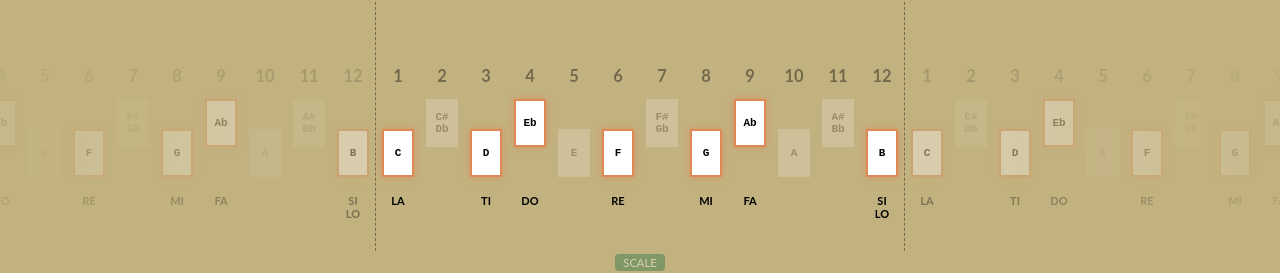
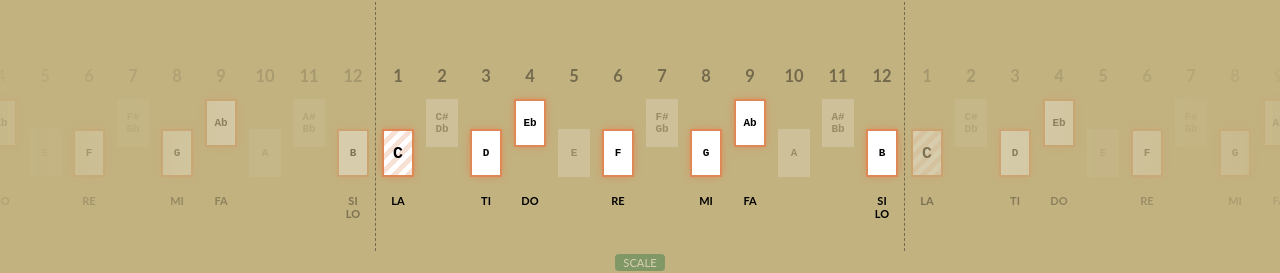
Before and after one commit to steerio/chroma, a Preact app: page / in a window 1280 px wide. Both pictures are taken after a click on the button "Harm. minor". Shown: the part 176-449 px from the top of the page. Built offline with nearby package versions, Linux system fonts and the light colour scheme.

Commit message:
Recognizing chords/intervals anywhere

```diff
--- a/src/App.jsx
+++ b/src/App.jsx
@@ -1,19 +1,48 @@
 import { h } from 'preact';
+import { useMemo } from 'preact/hooks';
+
 import { Scale } from './Scale';
-import { ScaleInfo } from './ScaleInfo';
+import { Info } from './Info';
 import { Presets, Tools } from './Tools';
 
 import { useAppReducer } from './reducer';
-import { scales } from './data';
-import { arrEqual } from './lib';
+import { patterns } from './data';
+import { arrEqual, findPattern } from './lib';
 
 import "./App.scss";
 
+const noPattern = [ null, null ];
+
 export const App = () => {
-  const [state, dispatch] = useAppReducer();
-  const scale = scales.find(({ notes }) => arrEqual(notes, state.sel));
+  const [ state, dispatch ] = useAppReducer();
 
-  const rendered = <Scale state={state} scale={scale} dispatch={dispatch} />;
+  const [ pattern, root ] = useMemo(
+    () => {
+      const { sel } = state;
+      if (!sel) return noPattern;
+      for (const i of patterns) {
+        const { movable, notes } = i;
+        if (movable) {
+          const idx = findPattern(notes, sel);
+          if (idx >= 0) return [ i, idx ];
+        } else if (arrEqual(notes, sel)) {
+          return [ i, 0 ];
+        }
+      }
+      return noPattern;
+    },
+    [ state.sel ]
+  );
+
+  console.log(pattern, root);
+
+  const rendered = (
+    <Scale
+      state={state}
+      pattern={pattern} patternRoot={root}
+      dispatch={dispatch}
+    />
+  );
 
   return (
     <div>
@@ -24,7 +53,7 @@ export const App = () => {
         { rendered }
         { rendered }
       </div>
-      { scale && <ScaleInfo scale={scale} /> }
+      { pattern && <Info pattern={pattern} /> }
     </div>
   );
 };
--- /dev/null
+++ b/src/Info.jsx
@@ -0,0 +1,15 @@
+import { h } from 'preact';
+import classes from 'classnames';
+
+import './Info.scss';
+
+export const Info = ({ pattern }) => {
+  const kind = pattern.kind || 'scale';
+  return (
+    <div class="info">
+      <div class={classes('kind', `kind-${kind}`)}>{ kind }</div>
+      <p>{ pattern.en }</p>
+      <p>{ pattern.hu }</p>
+    </div>
+  );
+};
--- a/src/ScaleInfo.scss
+++ b/src/Info.scss
@@ -1,4 +1,4 @@
-.scale-info {
+.info {
   text-align: center;
   .kind {
     border-radius: 4px;
@@ -15,6 +15,9 @@
   .kind-chord {
     background-color: #5a1f72;
   }
+  .kind-interval {
+    background-color: #1f3872;
+  }
   p {
     margin: 0;
     font-size: 2em;
--- a/src/Scale.jsx
+++ b/src/Scale.jsx
@@ -24,10 +24,10 @@ function renderNote(sel, n, sharpOk, flatOk) {
   }
 }
 
-export const Scale = ({ state: { sel, root, solfege }, scale, dispatch }) => {
+export const Scale = ({ state: { sel, root, solfege }, pattern, patternRoot, dispatch }) => {
   const chroma = Array(12).fill(false),
         notes = root !== null ? [ ...chromatic.slice(root), ...chromatic.slice(0, root) ] : null,
-        diatonic = scale?.diatonic,
+        diatonic = pattern?.diatonic,
         isDia = (diatonic !== undefined);
 
   let sharps, flats, sharpOk, flatOk;
@@ -44,7 +44,7 @@ export const Scale = ({ state: { sel, root, solfege }, scale, dispatch }) => {
     if (notes) {
       const n = notes[idx];
 
-      if (n.pop) {
+      if (n.constructor === Array) {
         sharpOk = sharpFlat(sharpOk, sharps, n[0][0]);
         flatOk  = sharpFlat(flatOk, flats, n[1][0]);
       } else {
@@ -64,9 +64,11 @@ export const Scale = ({ state: { sel, root, solfege }, scale, dispatch }) => {
               onClick={() => dispatch(selected ? 'drop': 'add', i)}
             >
               <h2>{ i+1 }</h2>
-              <div class="note">{ note && renderNote(selected, note, sharpOk, flatOk) }</div>
+              <div class={classes('note', { 'root': patternRoot == i })}>
+                { note && renderNote(selected, note, sharpOk, flatOk) }
+              </div>
               <div>
-              { solfege && selected && isDia && solmization[(diatonic + i) % 12] }
+              { solfege && selected && isDia && solmization[(12 - patternRoot + diatonic + i) % 12] }
               </div>
             </div>
           );
--- a/src/Scale.scss
+++ b/src/Scale.scss
@@ -49,10 +49,22 @@
       background-color: white;
       color: black;
     }
-    &.selected>.note {
-      opacity: 1;
-      border-color: #d85 !important;
-      box-shadow: 0px 0px 8px -1px #d85;
+    &.selected {
+      &>.note {
+        opacity: 1;
+        border-color: #d85 !important;
+        box-shadow: 0px 0px 8px -1px #d85;
+      }
+      &>.root {
+        font-size: 150%;
+				background: repeating-linear-gradient(
+					-45deg,
+          lighten(#d85, 30%),
+					lighten(#d85, 30%) 5px,
+					white 5px,
+					white 10px
+				);
+      }
     }
     &.white>.note {
       margin: 30px 0 0 0;
--- a/src/ScaleInfo.jsx
+++ /dev/null
@@ -1,15 +0,0 @@
-import { h } from 'preact';
-import classes from 'classnames';
-
-import './ScaleInfo.scss';
-
-export const ScaleInfo = ({ scale }) => {
-  const kind = scale.kind || 'scale';
-  return (
-    <div class="scale-info">
-      <div class={classes('kind', `kind-${kind}`)}>{ kind }</div>
-      <p>{ scale.en }</p>
-      <p>{ scale.hu }</p>
-    </div>
-  );
-};
--- a/src/Tools.jsx
+++ b/src/Tools.jsx
@@ -1,5 +1,5 @@
 import { h } from 'preact';
-import { scales, chromatic } from './data';
+import { patterns, chromatic } from './data';
 import { playSeries, playSeriesAddOct, stop } from './play';
 
 import "./Tools.scss";
@@ -11,7 +11,7 @@ function getRootValue(sel) {
 
 export const Presets = ({ dispatch }) => {
   const batches = [];
-  scales.forEach(i => {
+  patterns.forEach(i => {
     if (i.batch !== undefined) (batches[i.batch] ||= []).push(i);
   });
 
--- a/src/data.js
+++ b/src/data.js
@@ -30,7 +30,7 @@ export const chromatic = [
 export const major = [ 0, 2, 4, 5, 7, 9, 11];
 export const minor = [ 0, 2, 3, 5, 7, 8, 10 ];
 
-export const scales = [
+export const patterns = [
   {
     en: 'Ionian (major)',
     hu: 'Ión (dúr)',
@@ -142,6 +142,31 @@ export const scales = [
     hu: 'Dúr hármashangzat',
     notes: [ 0, 4, 7 ],
     kind: 'chord',
+    movable: true,
+    diatonic: 0
+  },
+  {
+    en: 'Major 7th',
+    hu: 'Dúr szeptimakkord',
+    notes: [ 0, 4, 7, 11 ],
+    kind: 'chord',
+    movable: true,
+    diatonic: 0
+  },
+  {
+    en: 'Dominant 7th',
+    hu: 'Domináns szeptimakkord',
+    notes: [ 0, 4, 7, 10 ],
+    kind: 'chord',
+    movable: true,
+    diatonic: 0
+  },
+  {
+    en: 'Minor 7th',
+    hu: 'Moll szeptimakkord',
+    notes: [ 0, 3, 7, 10 ],
+    kind: 'chord',
+    movable: true,
     diatonic: 0
   },
   {
@@ -149,6 +174,7 @@ export const scales = [
     hu: 'Moll hármashangzat',
     notes: [ 0, 3, 7 ],
     kind: 'chord',
+    movable: true,
     diatonic: 9
   },
   {
@@ -156,6 +182,14 @@ export const scales = [
     hu: 'Szűkített hármashangzat',
     notes: [ 0, 3, 6 ],
     kind: 'chord',
+    movable: true,
     diatonic: 11
   },
+  {
+    en: 'Tritone',
+    hu: 'Tritónusz',
+    notes: [ 0, 6 ],
+    kind: 'interval',
+    movable: true
+  },
 ];
--- a/src/lib/index.js
+++ b/src/lib/index.js
@@ -1,8 +1,26 @@
-export function arrEqual(a, b) {
-  const len = a.length;
-  if (len != b.length) return false;
+export function numSort(a) {
+  return a.sort((i, j) => i-j);
+}
+
+function arrEq(a, b, len) {
   for (let i=0; i<len; i++) {
     if (a[i] != b[i]) return false;
   }
   return true;
 }
+
+export function arrEqual(a, b) {
+  const len = a.length;
+  if (len != b.length) return false;
+  return arrEq(a, b, len);
+}
+
+export function findPattern(a, b, mod=12) {
+  const len = a.length;
+  if (len != b.length) return -1;
+  for (let i=0; i<mod; i++) {
+    const aa = numSort(a.map(e => (e+i)%12));
+    if (arrEq(aa, b, len)) return i;
+  }
+  return -1;
+}
--- a/src/reducer.js
+++ b/src/reducer.js
@@ -1,4 +1,5 @@
 import { useReducer, useCallback } from 'preact/hooks';
+import { numSort } from './lib';
 
 const initialState = {
   sel: [],
@@ -24,7 +25,7 @@ function reducer(state, [op, arg]) {
     case 'shift':
       return {
         ...state,
-        sel: sel.map(x => (x+arg+12) % 12).sort((a, b) => a-b),
+        sel: sel.map(x => numSort(x+arg+12) % 12),
         root: state.root == null ? null : (state.root - arg + 12) % 12
       };
     case 'shiftRoot':
```
